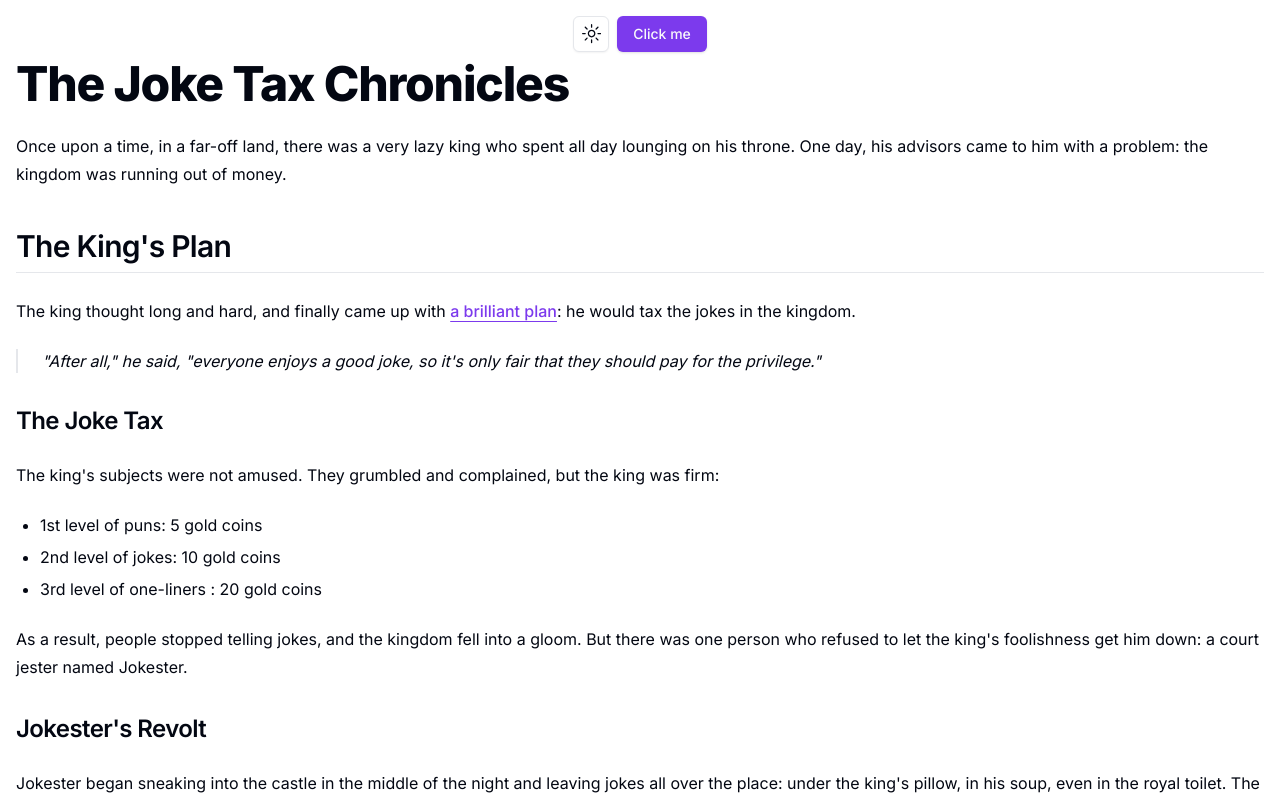
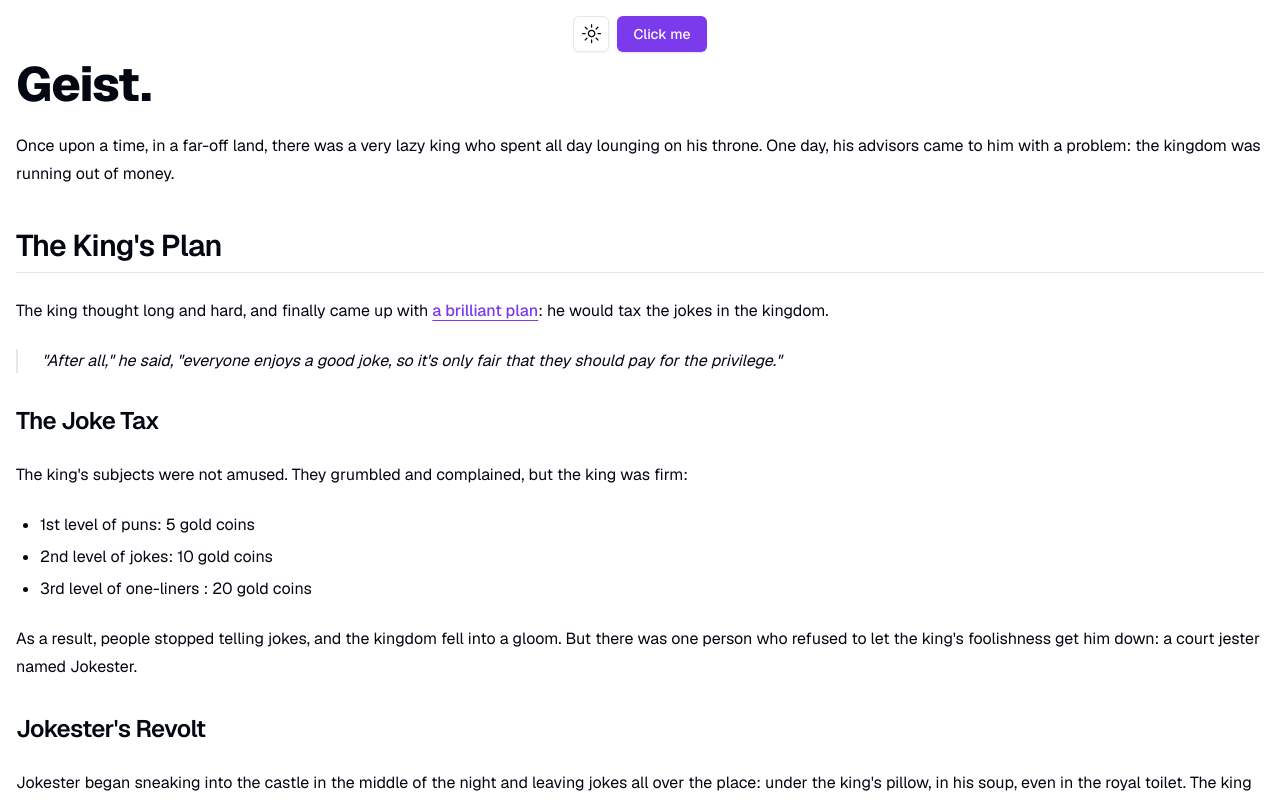
Before and after one commit to ledevmacedo/challenge-24, a Next.js app: page / in a window 1280 px wide. Shown: the top 800 px of the page. Built offline with nearby package versions, Linux system fonts and the light colour scheme.

Commit message:
feat: add geist font
Added the Geist font to the project as default font.

```diff
--- a/package.json
+++ b/package.json
@@ -14,6 +14,7 @@
     "@radix-ui/react-slot": "^1.0.2",
     "class-variance-authority": "^0.7.0",
     "clsx": "^2.1.0",
+    "geist": "^1.3.0",
     "next": "14.1.4",
     "next-themes": "^0.3.0",
     "react": "^18",
--- a/src/app/layout.tsx
+++ b/src/app/layout.tsx
@@ -1,11 +1,7 @@
 import "./globals.css";
 import { Inter as FontSans } from "next/font/google"
 import { cn } from "@/lib/utils"
-
-const fontSans = FontSans({
-  subsets: ["latin"],
-  variable: "--font-sans",
-})
+import { fontSans } from "@/lib/fonts"
 import { ThemeProvider } from "@/components/theme-provider"
 
 export default function RootLayout({
--- a/src/components/typography.tsx
+++ b/src/components/typography.tsx
@@ -2,7 +2,7 @@ export function Typography() {
     return (
         <div>
             <h1 className=" text-4xl font-extrabold tracking-tight lg:text-5xl">
-                The Joke Tax Chronicles
+                Geist.
             </h1>
             <p className="leading-7 [&:not(:first-child)]:mt-6">
                 Once upon a time, in a far-off land, there was a very lazy king who
--- /dev/null
+++ b/src/lib/fonts.ts
@@ -0,0 +1,7 @@
+import { GeistSans } from "geist/font/sans"
+
+// export const fontSans = FontSans({
+//   subsets: ["latin"],
+//   variable: "--font-sans",
+// })
+export const fontSans = GeistSans
--- a/tailwind.config.ts
+++ b/tailwind.config.ts
@@ -20,7 +20,7 @@ const config = {
     },
     extend: {
       fontFamily: {
-        sans: ["var(--font-sans)", ...fontFamily.sans],
+        sans: ["var(--font-geist-sans)", ...fontFamily.sans],
       },
       colors: {
         border: "hsl(var(--border))",
```
Also changed, not shown: 1 other file (tests, documents, lock files or other folders).
